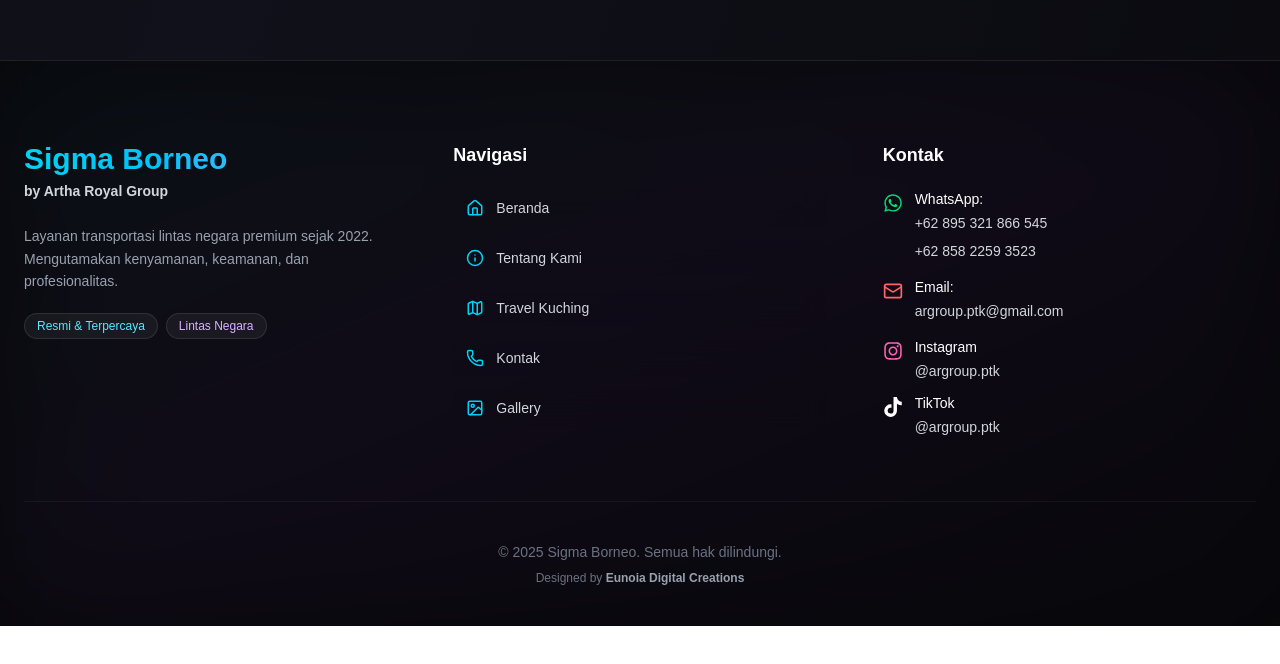
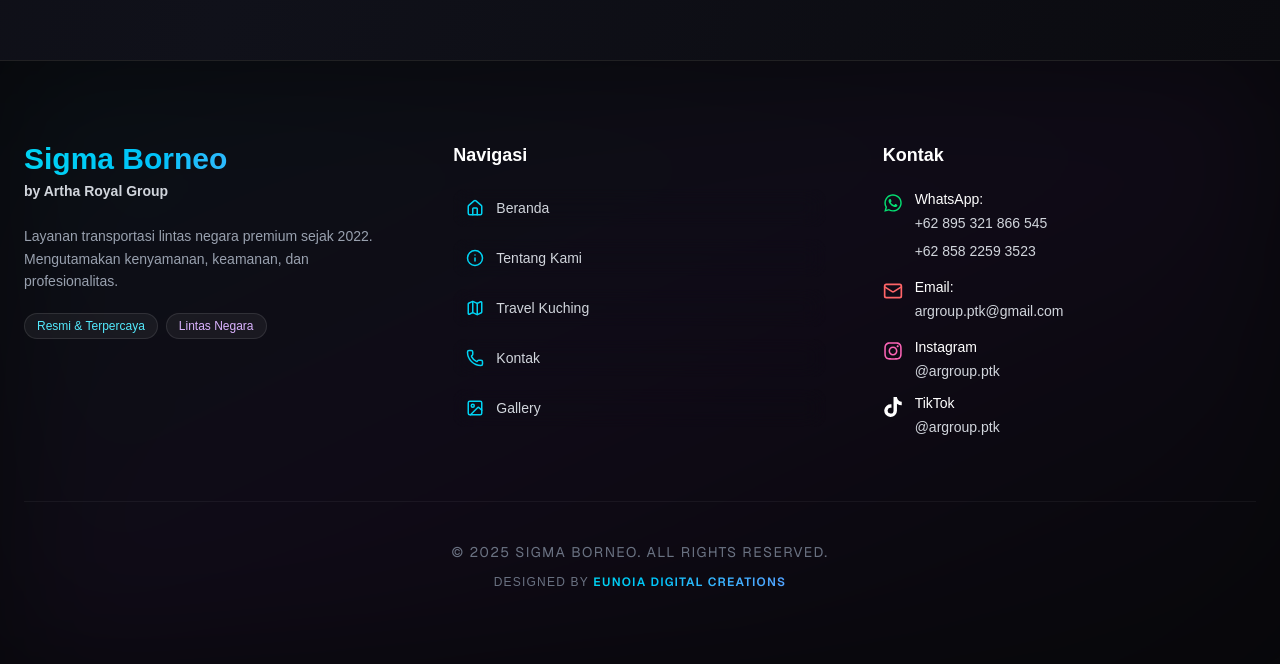
Before and after one commit to syahrial6/kuching, a Next.js app: page / in a window 1280 px wide. Shown: the part 3107-3771 px from the top of the page. Before the commit the page ends 3733 px from the top, so only its background shows below. Built offline with nearby package versions, Linux system fonts and the light colour scheme.

Commit message:
Update Footer

```diff
--- a/src/layouts/Footer.tsx
+++ b/src/layouts/Footer.tsx
@@ -146,15 +146,20 @@
         </div>
         {/* Divider */} <div className="h-px w-full bg-white/5 mt-16"></div>
         {/* Bottom */}
-        <div className="mt-10 text-center">
-          <p className="text-gray-500 text-sm">
-            © {new Date().getFullYear()} Sigma Borneo. Semua hak dilindungi.
+        <div className="mt-10 text-center pb-10">
+          <p className="text-gray-500 text-sm uppercase tracking-widest font-sans">
+            © {new Date().getFullYear()} Sigma Borneo. All rights reserved.
           </p>
-          <p className="text-gray-500 text-xs mt-2">
+          <p className="text-gray-500 text-xs mt-3 uppercase tracking-widest">
             Designed by{" "}
-            <span className="text-gray-400 font-semibold">
+            <a
+              href="https://rizkifajarsetyawan.vercel.app/"
+              target="_blank"
+              rel="noopener noreferrer"
+              className="font-semibold  font-sans bg-gradient-to-r from-cyan-400 to-blue-400 bg-clip-text text-transparent transition-colors duration-300"
+            >
               Eunoia Digital Creations
-            </span>
+            </a>
           </p>
         </div>
       </div>
```
Also changed, not shown: 1 other file (tests, documents, lock files or other folders).
